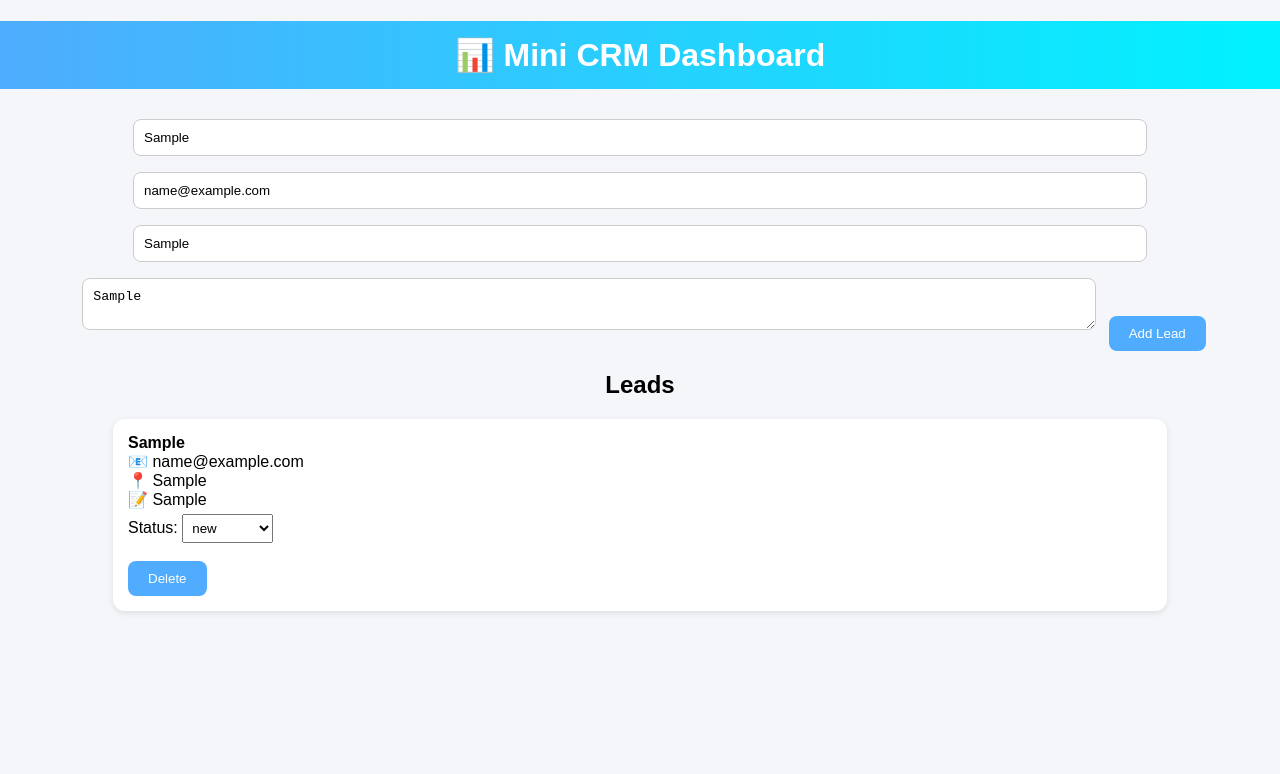
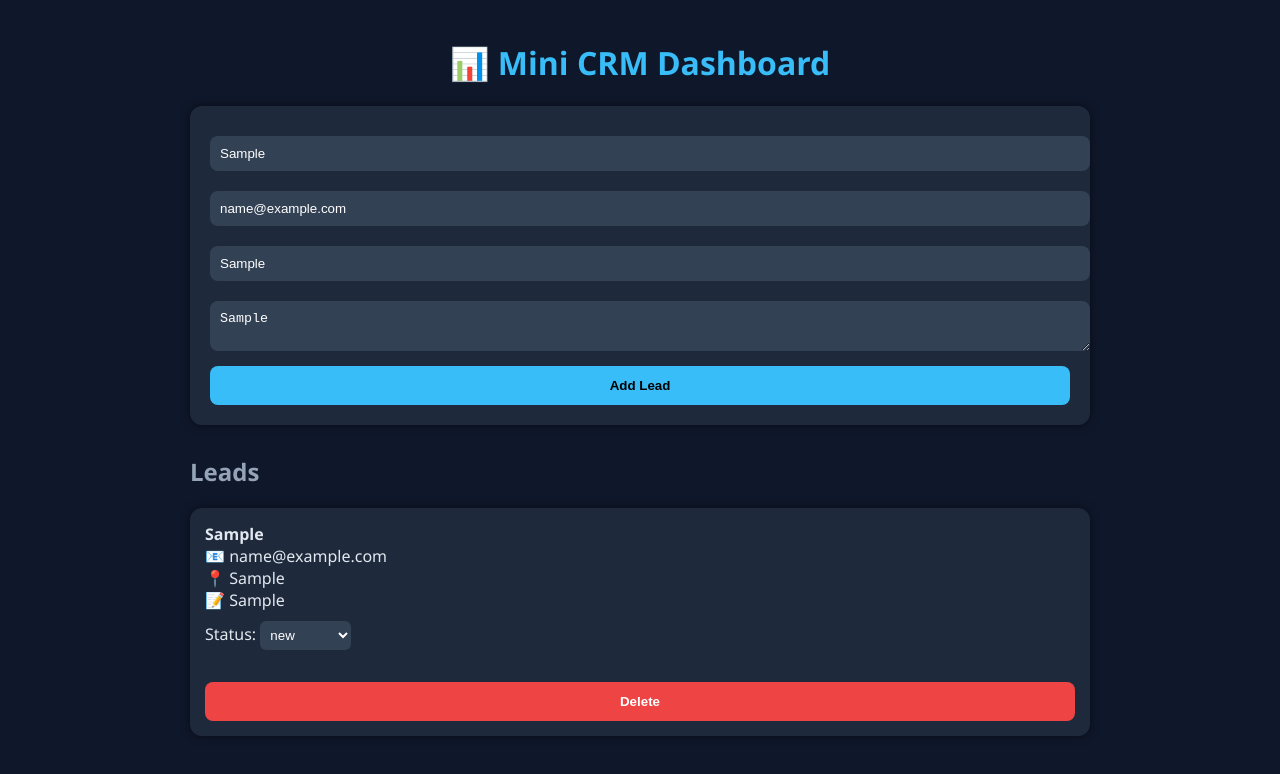
Before and after one commit to Aasritha007/FUTURE_FS_02, a website: page index.html in a window 1280 px wide. Both pictures are taken after typing "Sample", "name@example.com", "Sample", "Sample" into the empty fields and a click on the button "Add Lead". Drawn offline with Linux system fonts and the light colour scheme.

Commit message:
Update style.css

```diff
--- a/style.css
+++ b/style.css
@@ -1,48 +1,88 @@
 body {
-  font-family: Arial;
-  background: #f4f6f9;
   margin: 0;
-  text-align: center;
+  font-family: 'Segoe UI', sans-serif;
+  background: #0f172a;
+  color: #e2e8f0;
+}
+
+.container {
+  max-width: 900px;
+  margin: auto;
+  padding: 20px;
 }
 
 h1 {
-  background: linear-gradient(to right, #4facfe, #00f2fe);
-  color: white;
-  padding: 15px;
+  text-align: center;
+  color: #38bdf8;
 }
 
+h2 {
+  margin-top: 30px;
+  color: #94a3b8;
+}
+
+/* FORM */
 .form {
-  margin: 20px;
+  background: #1e293b;
+  padding: 20px;
+  border-radius: 12px;
+  box-shadow: 0 0 10px rgba(0,0,0,0.5);
 }
 
 input, textarea {
-  width: 80%;
+  width: 100%;
   padding: 10px;
-  margin: 8px;
+  margin: 10px 0;
   border-radius: 8px;
-  border: 1px solid #ccc;
+  border: none;
+  background: #334155;
+  color: white;
+}
+
+input::placeholder, textarea::placeholder {
+  color: #94a3b8;
 }
 
 button {
-  padding: 10px 20px;
-  background: #4facfe;
-  color: white;
+  width: 100%;
+  padding: 12px;
+  background: #38bdf8;
+  color: black;
+  font-weight: bold;
   border: none;
   border-radius: 8px;
   cursor: pointer;
+  transition: 0.3s;
 }
 
+button:hover {
+  background: #0ea5e9;
+}
+
+/* CARD */
 .card {
-  background: white;
-  margin: 15px auto;
+  background: #1e293b;
+  margin: 15px 0;
   padding: 15px;
-  width: 80%;
   border-radius: 12px;
-  box-shadow: 0 2px 6px rgba(0,0,0,0.1);
-  text-align: left;
+  box-shadow: 0 0 8px rgba(0,0,0,0.5);
 }
 
 select {
-  margin-top: 5px;
-  padding: 5px;
+  margin-top: 10px;
+  padding: 6px;
+  border-radius: 6px;
+  background: #334155;
+  color: white;
+  border: none;
 }
+
+.card button {
+  margin-top: 10px;
+  background: #ef4444;
+  color: white;
+}
+
+.card button:hover {
+  background: #dc2626;
+}
```
